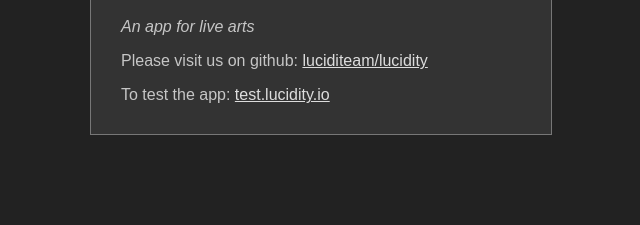
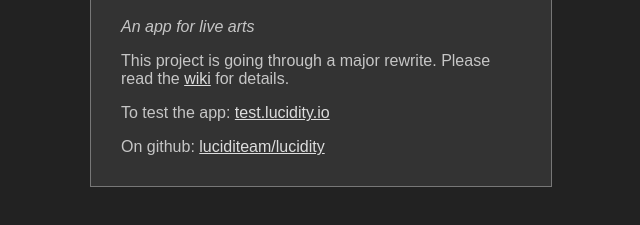
Before and after one commit to luciditeam/luciditeam.github.io, a plain HTML site: page index.html in a window 1280 px wide. Shown: the part 121-346 px from the top of the page, without its empty margins (319-959 px from the left). Drawn offline with Linux system fonts and the light colour scheme.

Commit message:
add wiki link

```diff
--- a/index.html
+++ b/index.html
@@ -26,9 +26,10 @@
   <div class='card'>
     <h1>Lucidity</h1>
     <p><i>An app for live arts</i></p>
-    <p>Please visit us on github: <a href='https://github.com/luciditeam/lucidity'>luciditeam/lucidity</a></p>
-
+    <p>This project is going through a major rewrite. Please read the <a href='https://github.com/luciditeam/lucidity/wiki/Lucidity'>wiki</a> for details.</p>
     <p>To test the app: <a href='https://test.lucidity.io'>test.lucidity.io</a></p>
+    <p></p>
+    <p>On github: <a href='https://github.com/luciditeam/lucidity'>luciditeam/lucidity</a></p>
   </div>
 </body>
 </html>
```
